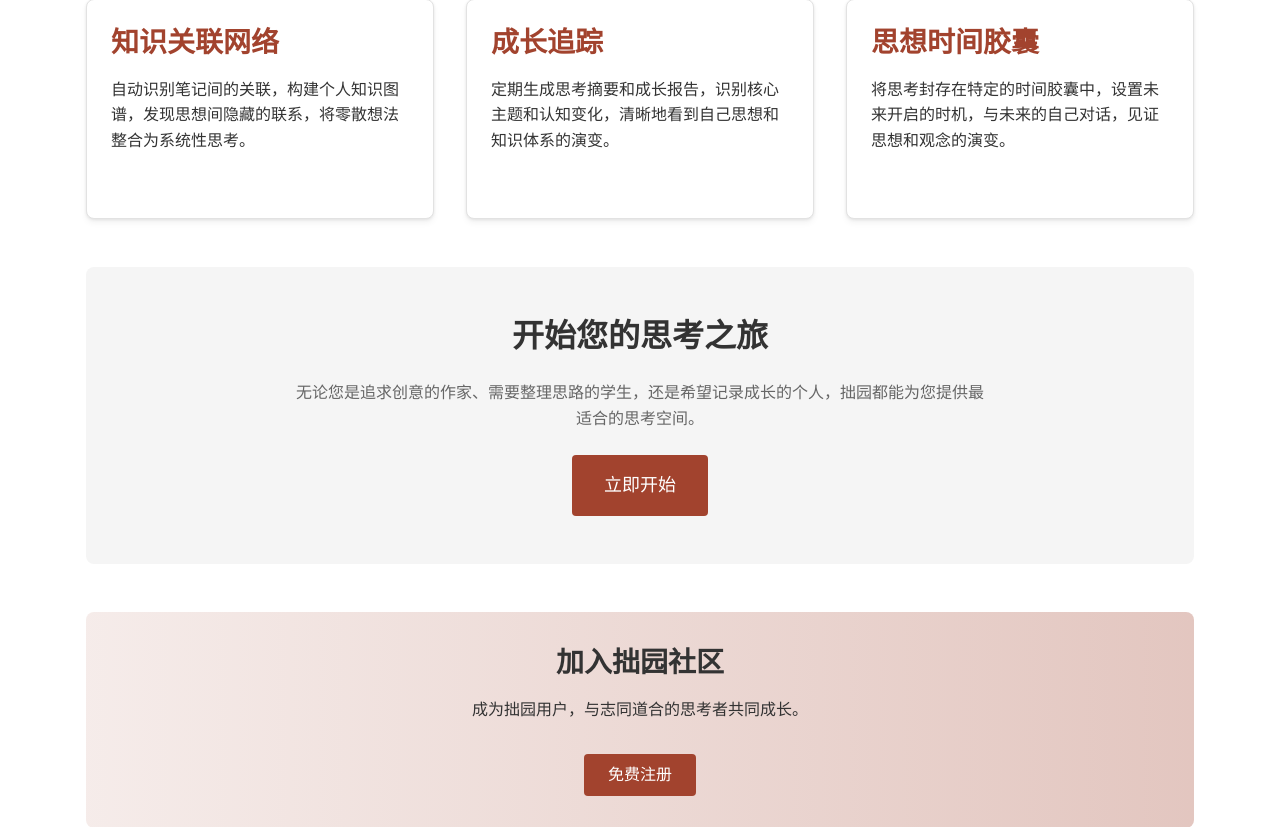
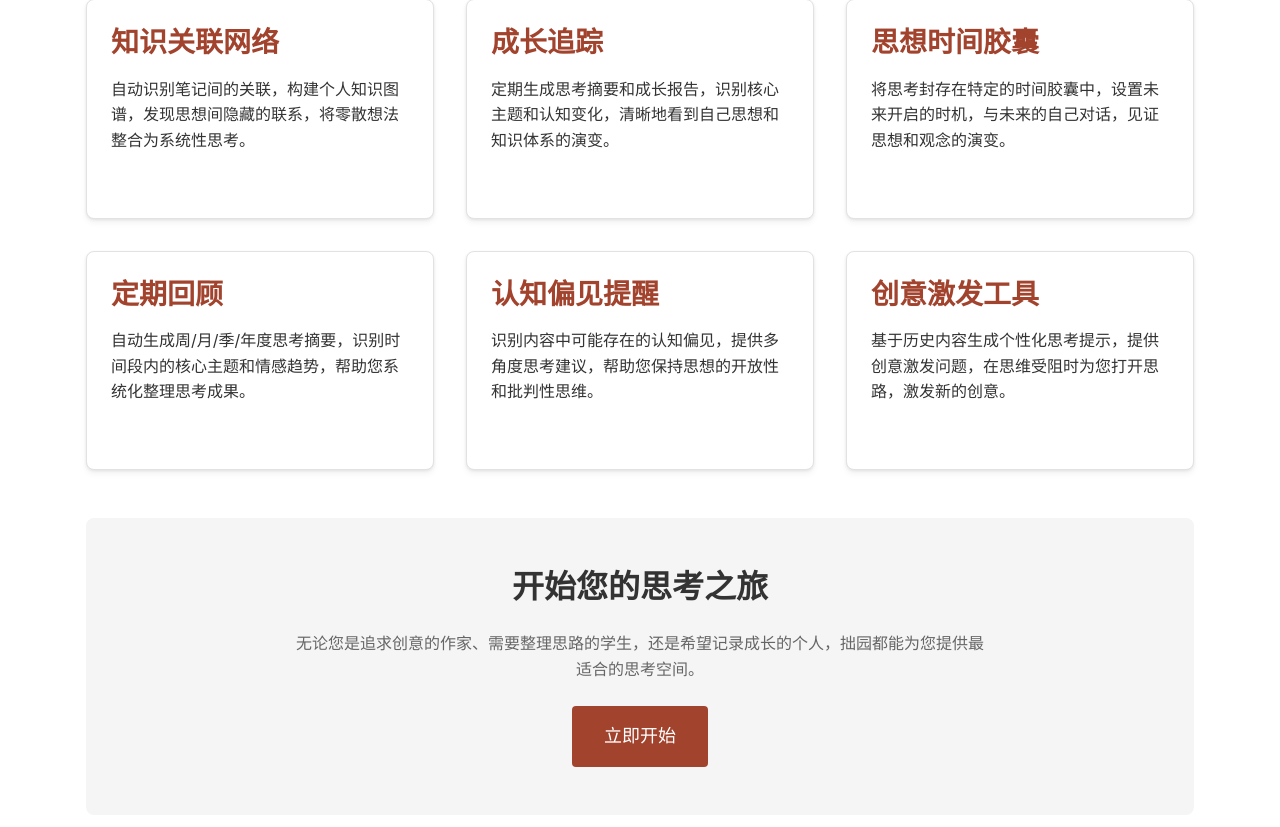
Before and after one commit to lr-online/ThoughtGrove, a FastAPI app: page / in a window 1280 px wide. Shown: the part 750-1577 px from the top of the page. Run offline with FastAPI, Linux system fonts and the light colour scheme.

Commit message:
新增思考工具模块，包括定期回顾、认知偏见提醒和创意激发工具，丰富首页内容，提升用户思考整理和创意激发能力。

```diff
--- a/templates/index.html
+++ b/templates/index.html
@@ -139,6 +139,18 @@
       <h3>思想时间胶囊</h3>
       <p>将思考封存在特定的时间胶囊中，设置未来开启的时机，与未来的自己对话，见证思想和观念的演变。</p>
     </div>
+    <div class="card">
+      <h3>定期回顾</h3>
+      <p>自动生成周/月/季/年度思考摘要，识别时间段内的核心主题和情感趋势，帮助您系统化整理思考成果。</p>
+    </div>
+    <div class="card">
+      <h3>认知偏见提醒</h3>
+      <p>识别内容中可能存在的认知偏见，提供多角度思考建议，帮助您保持思想的开放性和批判性思维。</p>
+    </div>
+    <div class="card">
+      <h3>创意激发工具</h3>
+      <p>基于历史内容生成个性化思考提示，提供创意激发问题，在思维受阻时为您打开思路，激发新的创意。</p>
+    </div>
   </div>
 
   <div class="get-started-section">
```
